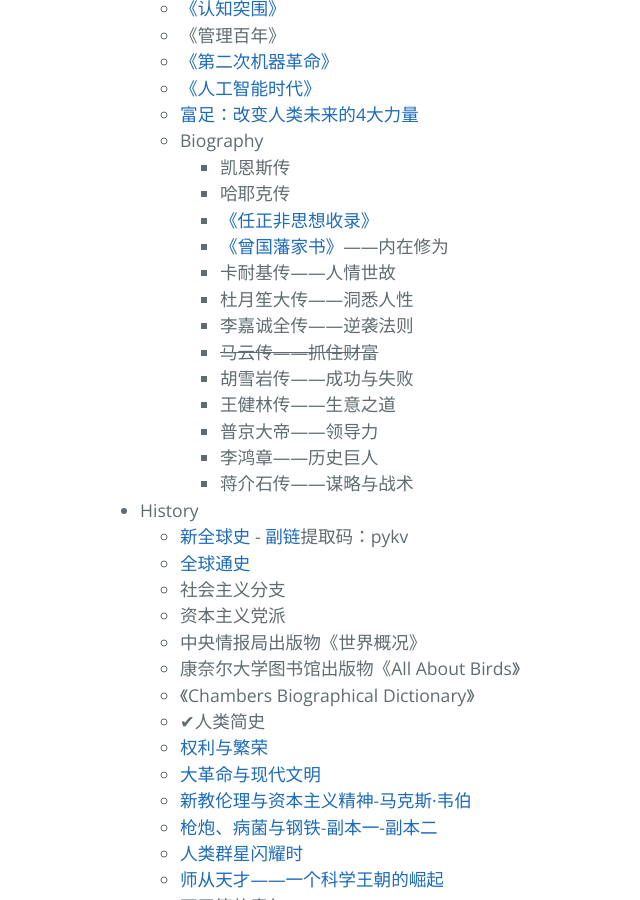
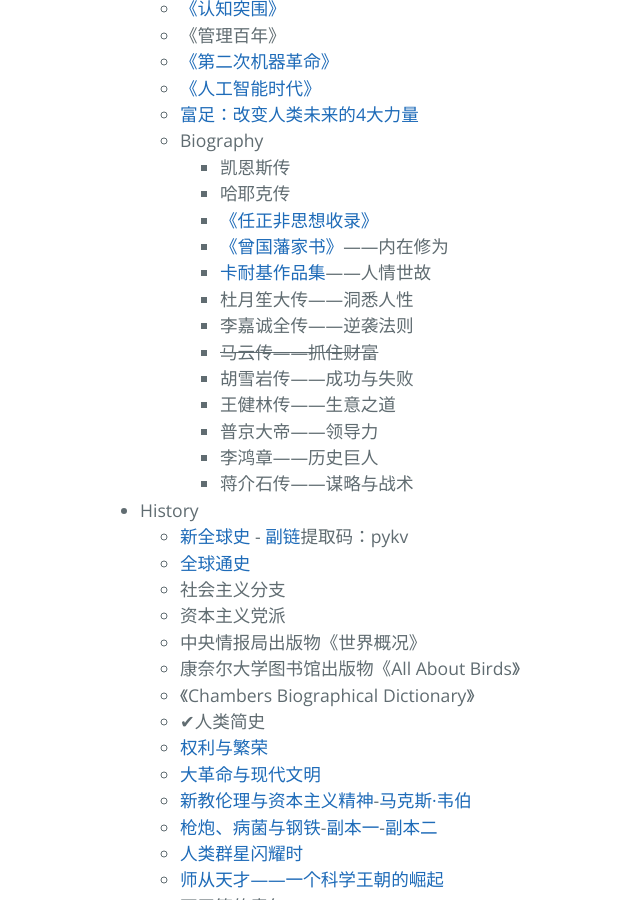
Before and after one commit to AmbroseRen/test, a Jekyll site: the page built from Library/BookListsOne.md, in a window 1280 px wide and 900 px high, scrolled down 1211 px. Shown: the whole window, without its empty margins (124-764 px from the left). Built offline with Jekyll 4.4.1, drawn with Linux system fonts in a browser that asks for light colours; our own code applies the rules of GitHub Pages for plain Markdown files; the repository's description, which GitHub fills in, is left out.

Commit message:
Update BookListsOne.md

```diff
--- a/Library/BookListsOne.md
+++ b/Library/BookListsOne.md
@@ -80,7 +80,7 @@
                     <li>哈耶克传</li>
                     <li><a href="https://github.com/ttpianobirds/RenZhengfei/blob/master/README.md">《任正非思想收录》</a></li>
                     <li><a href="https://www.kanunu8.com/book3/7882/">《曾国藩家书》</a>——内在修为</li>
-                    <li>卡耐基传——人情世故</li>
+                    <li><a href="https://www.danseshu.com/authors/%E5%8D%A1%E8%80%90%E5%9F%BA.html">卡耐基作品集</a>——人情世故</li>
                     <li>杜月笙大传——洞悉人性</li>
                     <li>李嘉诚全传——逆袭法则</li>
                     <li><del>马云传——抓住财富</del></li>
```
